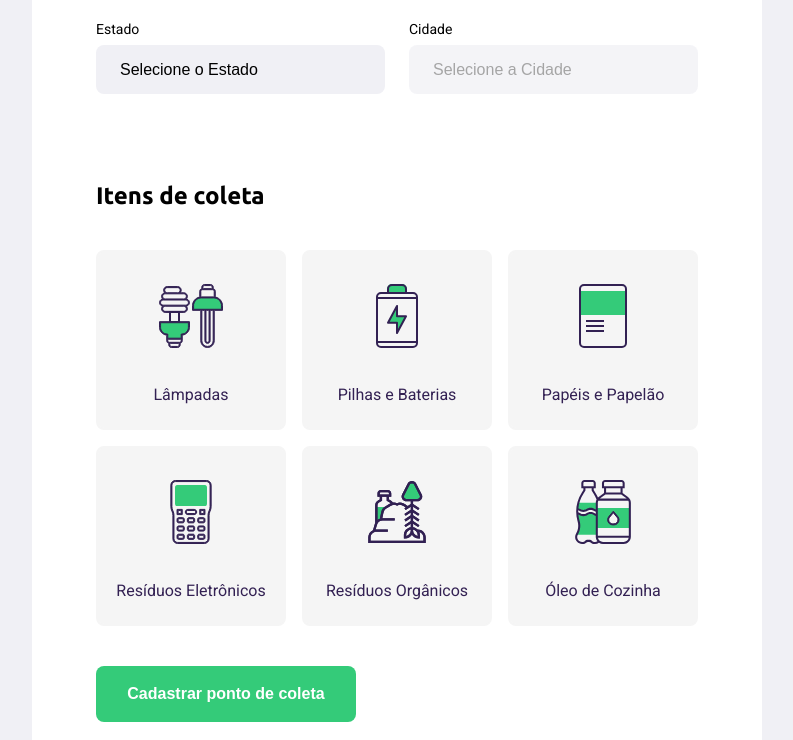
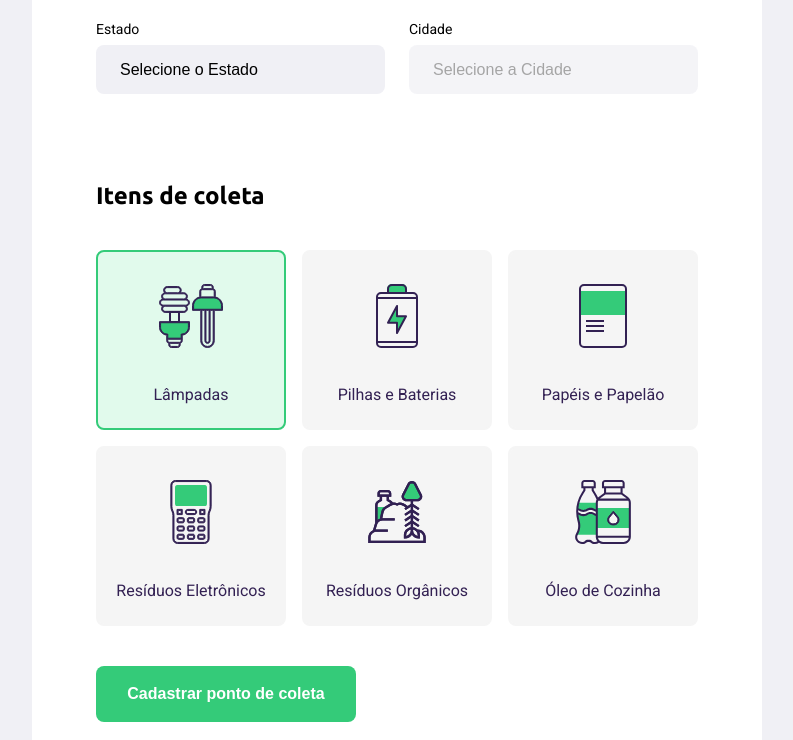
Before and after one commit to marianaherminia/NLW, a plain HTML site: page create-point.html in a window 1280 px wide. Both pictures are taken after a click on the item "Lâmpadas". Shown: the part 585-1325 px from the top of the page, without its empty margins (243-1036 px from the left). Drawn offline with Linux system fonts and the light colour scheme; no server answers.

Commit message:
Selected on JS

```diff
--- a/create-point.html
+++ b/create-point.html
@@ -104,6 +104,8 @@
                     </li>
                 </div>
 
+                <input type="hidden" name="items">
+
             </fieldset>
 
             <button type ="submit">Cadastrar ponto de coleta</button>
--- a/scripts/create-point.js
+++ b/scripts/create-point.js
@@ -51,3 +51,47 @@ function getCities(event) {
 document
     .querySelector("select[name=uf]") //seleciona o select name uf
     .addEventListener("change", getCities)  //Escuta evento change e executa getCities com a mudança. A função aqui está sem () pois é passada por referência e lá na função é que tem getCities(event). Seria a mesma coisa de não colocar nada la e colocar aqui getCities(event)
+
+
+// Itens de coleta
+// pegar todos os li
+const ItensToCollect = document.querySelectorAll(".items-grid li")
+
+for ( let item of ItensToCollect){
+    item.addEventListener("click", handleSelectedItem)
+}
+
+let selectedItems = []
+
+function handleSelectedItem(event) {
+    const itemLi = event.target
+    // add or remove a class with JS
+    itemLi.classList.toggle("selected")
+    // itemLi.classList.remove
+    // itemLi.classList.add
+    //quando acontecer o evento vai pegar o dataset do id
+    const itemId = itemLi.dataset.id
+
+
+    //verificar se existem item selecionados
+    // pegar os itens selecionados
+
+    const alreadySelected = selectedItems.findIndex( item => {
+        const itemFound = item == itemId //true (if founded) or false
+        return itemFound
+    } )
+    // se já estiver selecionado, tirar da seleção
+    //método procura por um index de array
+    if(alreadySelected != -1) { //-1 é quando não está selecionado
+        //tirar da seleção
+        const filteredItems = selectedItems.filter ( item =>{
+            const itemIsDifferent = item != itemId
+            return itemIsDifferent
+        })
+    }
+
+    //se não estiver selecionado, adicionar à seleção
+
+    // atualizar o campo escondido com os itens selecionados
+
+}
--- a/styles/create-point.css
+++ b/styles/create-point.css
@@ -170,3 +170,13 @@ form button:hover{
 
     color: var(--title-color);
 }
+.items-grid li.selected{
+    /*li.selected quer dizer para pegar o li com a classe selected*/
+    background: #e1faec;
+    border: 2px solid #34cb79;
+}
+
+.items-grid li img,
+.items-grid li span{
+    pointer-events: none; /*os eventos de pointer não existem nos filhos do li*/
+}
```
